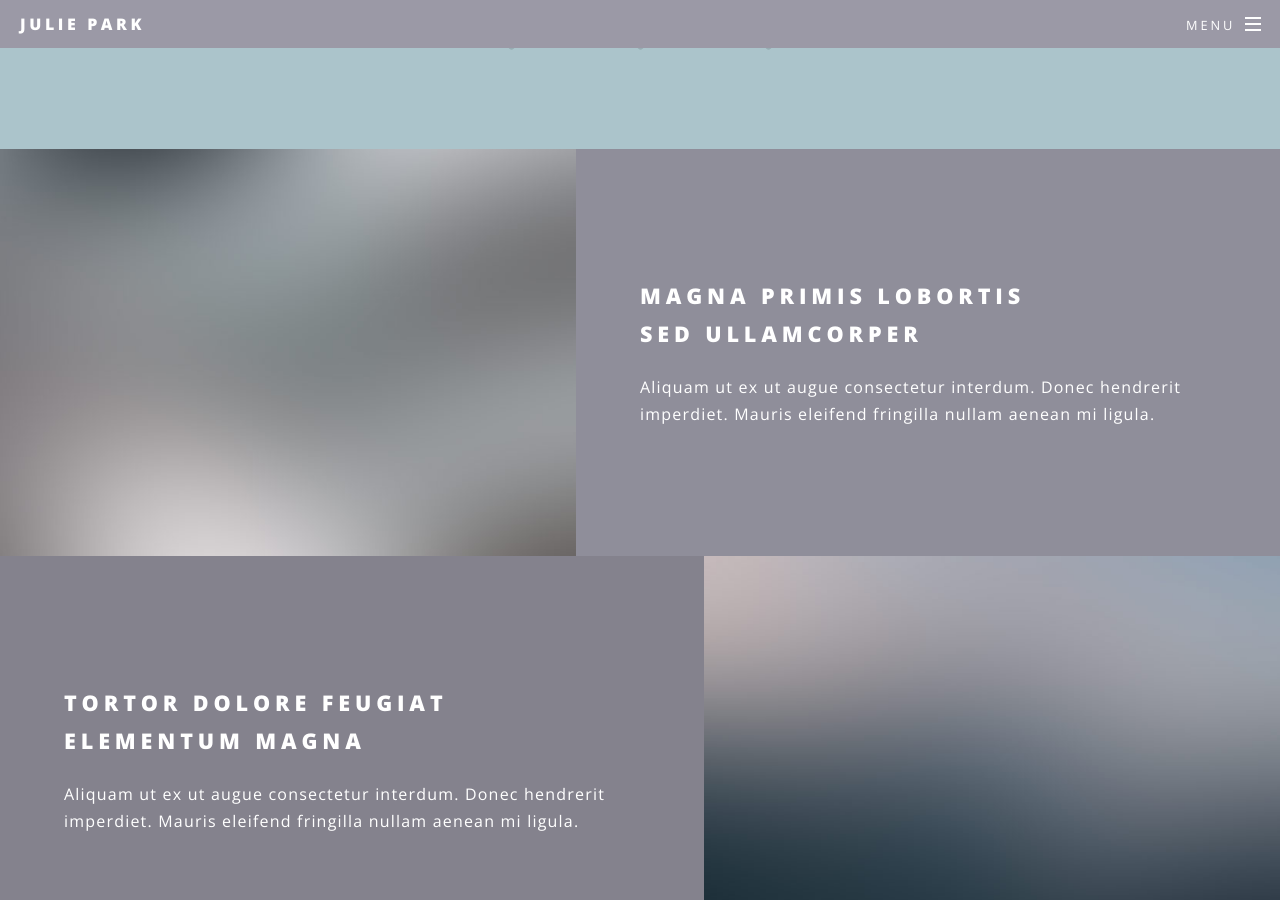
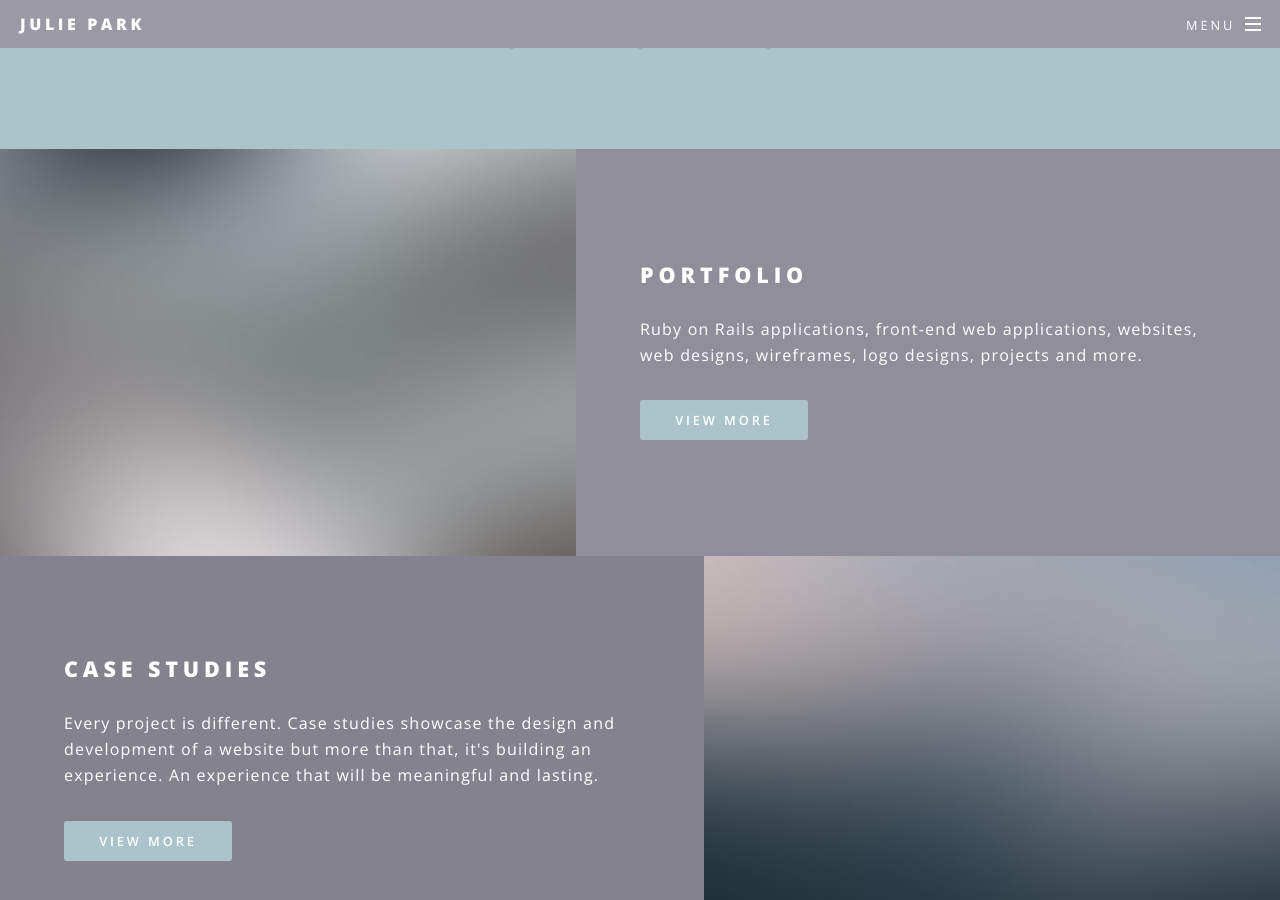
Before and after one commit to jspark721/jp-portfolio, a Jekyll site: the page built from index.html, in a window 1280 px wide and 900 px high, scrolled down 1525 px. Built offline with Jekyll 4.4.1, drawn with Linux system fonts in a browser that asks for light colours; some of the changed text lies outside the part shown.

Commit message:
Edited index content

```diff
--- a/index.html
+++ b/index.html
@@ -36,23 +36,29 @@
 					<section id="two" class="wrapper alt style2">
 						<section class="spotlight">
 							<div class="image"><img src="images/pic01.jpg" alt="" /></div><div class="content">
-								<h2>Magna primis lobortis<br />
-								sed ullamcorper</h2>
-								<p>Aliquam ut ex ut augue consectetur interdum. Donec hendrerit imperdiet. Mauris eleifend fringilla nullam aenean mi ligula.</p>
+								<h2>Portfolio</h2>
+								<p>Ruby on Rails applications, front-end web applications, websites, web designs, wireframes, logo designs, projects and more.</p>
+                                <ul class="actions">
+                                    <li><a href="#" class="button special">View More</a></li>
+                                </ul>
 							</div>
 						</section>
 						<section class="spotlight">
 							<div class="image"><img src="images/pic02.jpg" alt="" /></div><div class="content">
-								<h2>Tortor dolore feugiat<br />
-								elementum magna</h2>
-								<p>Aliquam ut ex ut augue consectetur interdum. Donec hendrerit imperdiet. Mauris eleifend fringilla nullam aenean mi ligula.</p>
+								<h2>Case Studies</h2>
+								<p>Every project is different. Case studies showcase the design and development of a website but more than that, it's building an experience. An experience that will be meaningful and lasting.</p>
+                                <ul class="actions">
+								    <li><a href="#" class="button special">View More</a></li>
+                                </ul>
 							</div>
 						</section>
 						<section class="spotlight">
 							<div class="image"><img src="images/pic03.jpg" alt="" /></div><div class="content">
-								<h2>Augue eleifend aliquet<br />
-								sed condimentum</h2>
-								<p>Aliquam ut ex ut augue consectetur interdum. Donec hendrerit imperdiet. Mauris eleifend fringilla nullam aenean mi ligula.</p>
+								<h2>Blog Posts</h2>
+								<p>My journey as a developer and designer. Read about my progress of learning to code, switching careers and developing ideas into real applications. </p>
+                                <ul class="actions">
+								    <li><a href="#" class="button special">View More</a></li>
+                                </ul>
 							</div>
 						</section>
 					</section>
@@ -61,66 +67,41 @@
 					<section id="three" class="wrapper style3 special">
 						<div class="inner">
 							<header class="major">
-								<h2>Accumsan mus tortor nunc aliquet</h2>
-								<p>Aliquam ut ex ut augue consectetur interdum. Donec amet imperdiet eleifend<br />
-								fringilla tincidunt. Nullam dui leo Aenean mi ligula, rhoncus ullamcorper.</p>
+								<h2>Skills </h2>
+								<p>I've been developing my skill–set to focus on <br />
+
+                                what’s most suited to getting the job done quickly and effectively.</p>
 							</header>
 							<ul class="features">
 								<li class="icon fa-paper-plane-o">
-									<h3>Arcu accumsan</h3>
+									<h3>Front-end Development</h3>
 									<p>Augue consectetur sed interdum imperdiet et ipsum. Mauris lorem tincidunt nullam amet leo Aenean ligula consequat consequat.</p>
 								</li>
 								<li class="icon fa-laptop">
-									<h3>Ac Augue Eget</h3>
+									<h3>UX/UI Design</h3>
 									<p>Augue consectetur sed interdum imperdiet et ipsum. Mauris lorem tincidunt nullam amet leo Aenean ligula consequat consequat.</p>
 								</li>
 								<li class="icon fa-code">
-									<h3>Mus Scelerisque</h3>
-									<p>Augue consectetur sed interdum imperdiet et ipsum. Mauris lorem tincidunt nullam amet leo Aenean ligula consequat consequat.</p>
-								</li>
-								<li class="icon fa-headphones">
-									<h3>Mauris Imperdiet</h3>
+									<h3>Back-end Development</h3>
 									<p>Augue consectetur sed interdum imperdiet et ipsum. Mauris lorem tincidunt nullam amet leo Aenean ligula consequat consequat.</p>
 								</li>
 								<li class="icon fa-heart-o">
-									<h3>Aenean Primis</h3>
-									<p>Augue consectetur sed interdum imperdiet et ipsum. Mauris lorem tincidunt nullam amet leo Aenean ligula consequat consequat.</p>
-								</li>
-								<li class="icon fa-flag-o">
-									<h3>Tortor Ut</h3>
+									<h3>Branding/Marketing</h3>
 									<p>Augue consectetur sed interdum imperdiet et ipsum. Mauris lorem tincidunt nullam amet leo Aenean ligula consequat consequat.</p>
 								</li>
 							</ul>
 						</div>
 					</section>
 
-				<!-- Two: Blog Posts -->
-					<section id="two" class="wrapper alt style2">
-						<section class="spotlight">
-							<div class="image"><img src="images/pic01.jpg" alt="" /></div><div class="content">
-								<h2>Magna primis lobortis<br />
-								sed ullamcorper</h2>
-								<p>Aliquam ut ex ut augue consectetur interdum. Donec hendrerit imperdiet. Mauris eleifend fringilla nullam aenean mi ligula.</p>
-							</div>
-						</section>
-						<section class="spotlight">
-							<div class="image"><img src="images/pic02.jpg" alt="" /></div><div class="content">
-								<h2>Tortor dolore feugiat<br />
-								elementum magna</h2>
-								<p>Aliquam ut ex ut augue consectetur interdum. Donec hendrerit imperdiet. Mauris eleifend fringilla nullam aenean mi ligula.</p>
-							</div>
-						</section>
-					</section>
-
 				<!-- CTA: Contact - Call to action -->
 					<section id="cta" class="wrapper style4">
 						<div class="inner">
 							<header>
-								<h2>Arcue ut vel commodo</h2>
-								<p>Aliquam ut ex ut augue consectetur interdum endrerit imperdiet amet eleifend fringilla.</p>
+								<h2>Get in touch</h2>
+								<p>I'm always open to making new connections. Please feel free to email me at julieparkdev@gmail.com or connect with me on my social networks. I'd love to hear from you! </p>
 							</header>
 							<ul class="actions vertical">
-								<li><a href="#" class="button fit special">Activate</a></li>
+								<li><a href="#" class="button fit special contact-button">Contact Julie</a></li>
 								<li><a href="#" class="button fit">Learn More</a></li>
 							</ul>
 						</div>
```
